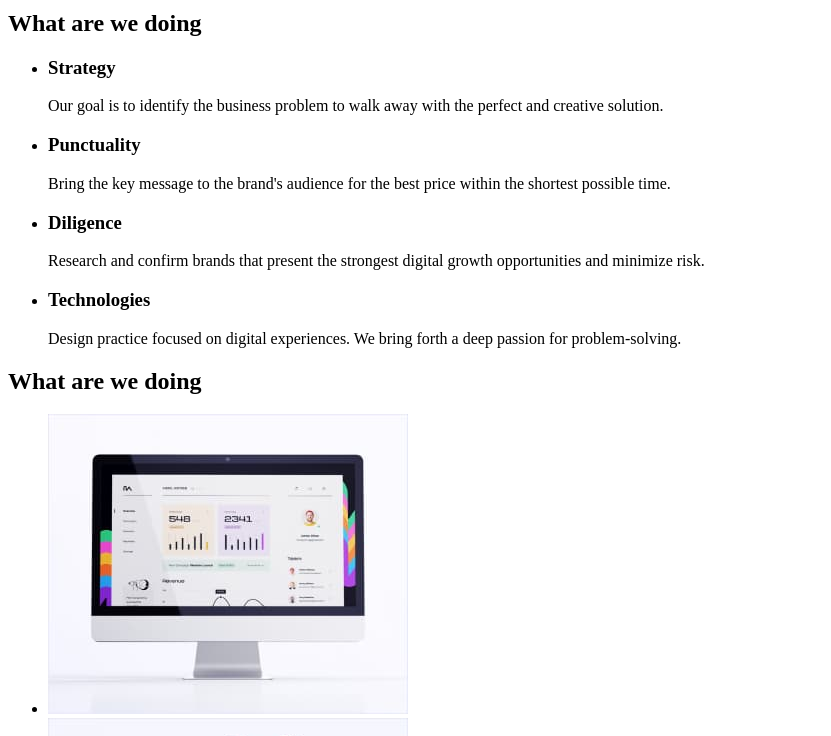
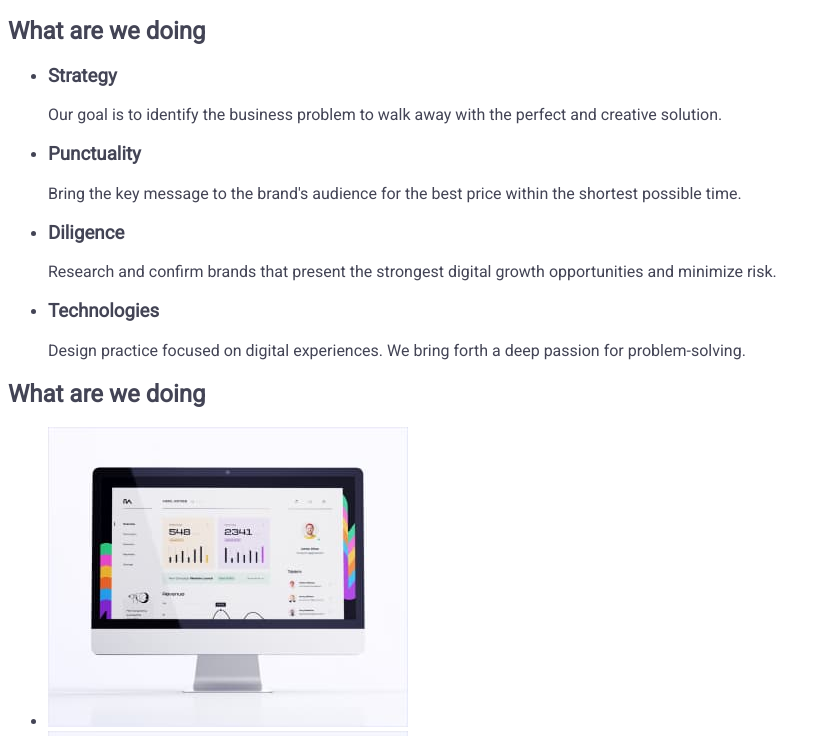
Before and after one commit to BotInterpreters/goit-markup-hw-02, a plain HTML site: page portfolio.html in a window 1280 px wide. Shown: the part 246-982 px from the top of the page, without its empty margins (0-831 px from the left). Drawn offline with Linux system fonts and the light colour scheme.

Commit message:
added fonts link

```diff
--- a/portfolio.html
+++ b/portfolio.html
@@ -3,7 +3,19 @@
   <head>
     <meta charset="UTF-8" />
     <meta name="viewport" content="width=device-width, initial-scale=1.0" />
+
+    <link rel="preconnect" href="https://fonts.googleapis.com">
+    <link rel="preconnect" href="https://fonts.gstatic.com" crossorigin>
+
+    <link href="https://fonts.googleapis.com/css2?family=Raleway&family=Roboto&display=swap" rel="stylesheet">
+    <link href="https://fonts.googleapis.com/css2?family=Raleway&display=swap" rel="stylesheet">
+
+    <link rel="stylesheet" href="css/styles.css">
+
     <title>Document</title>
+
+
+
   </head>
   <body>
     <header>
```
